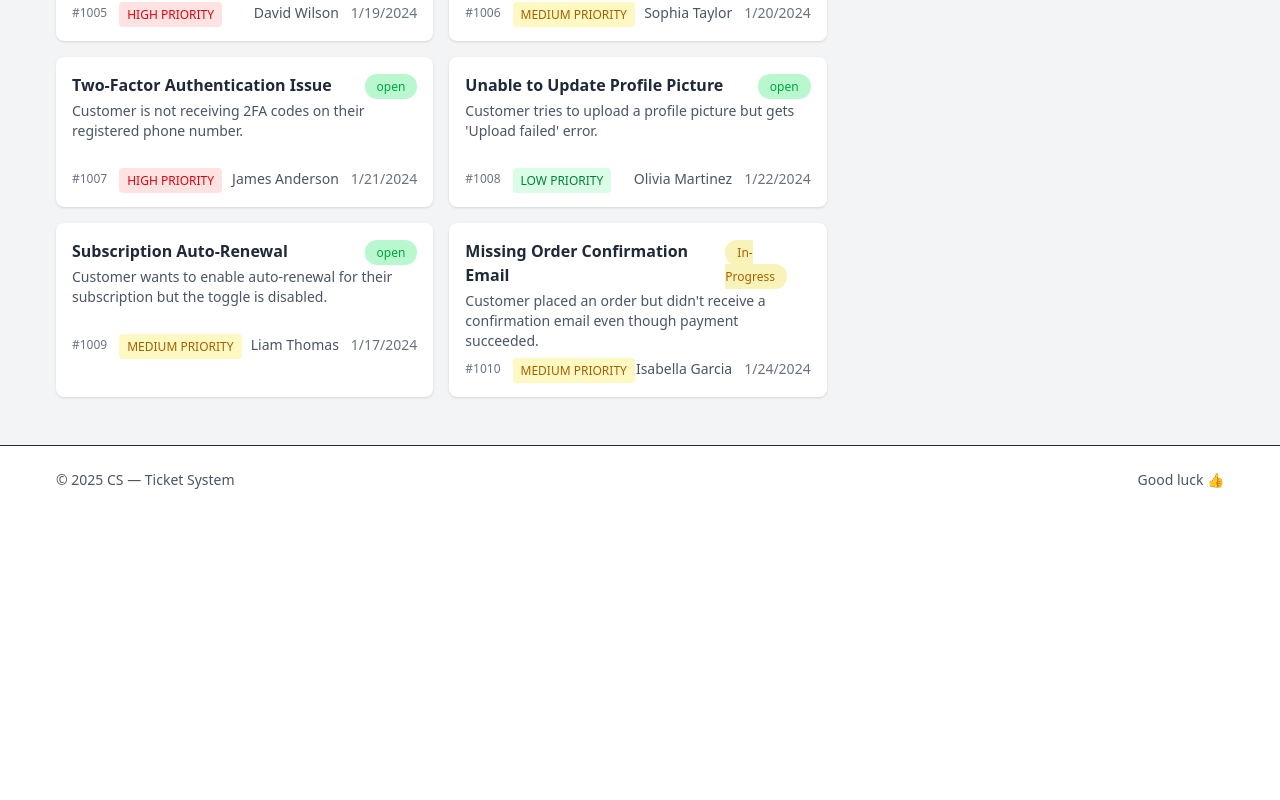
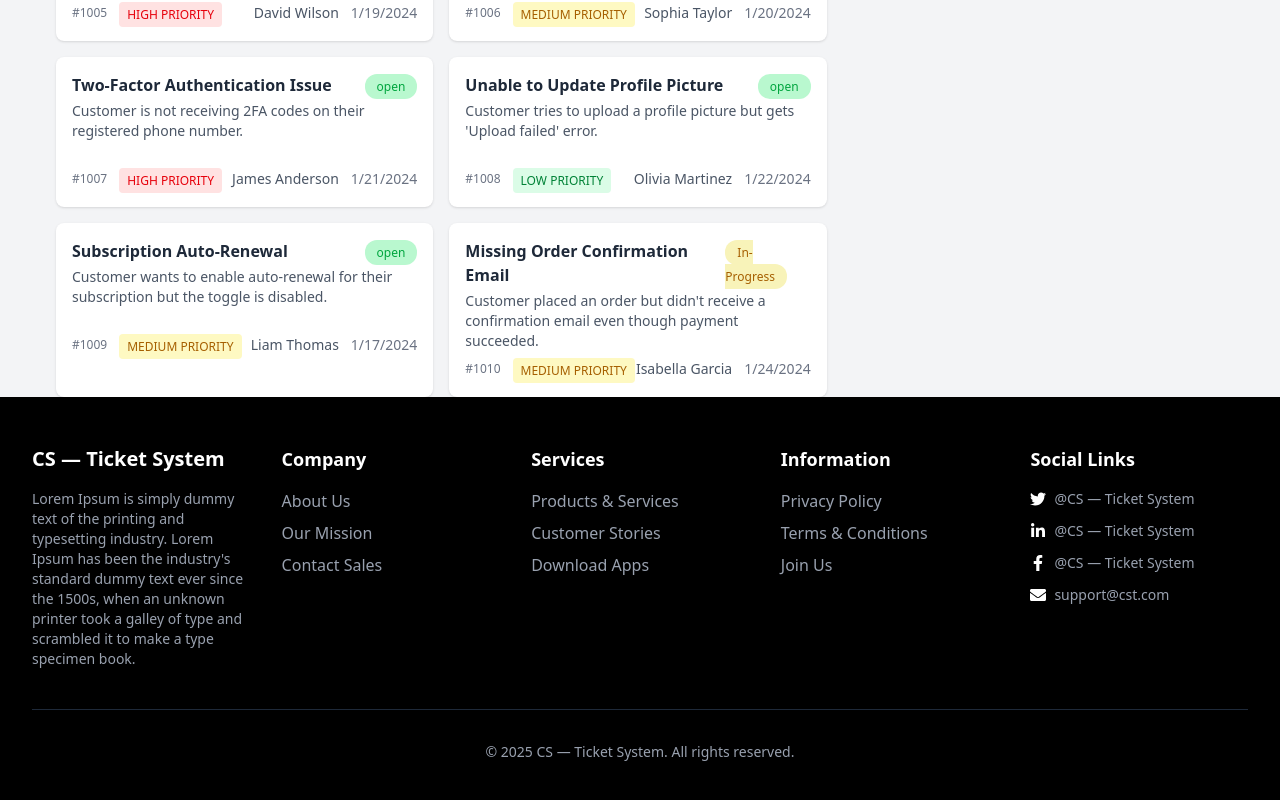
Before and after one commit to imran1476/Customer-Support-Zone, a React (Vite) app: page / in a window 1280 px wide. Shown: the part 817-1617 px from the top of the page. Before the commit the page ends 1331 px from the top, so only its background shows below. Built offline with nearby package versions, Linux system fonts and the light colour scheme.

Commit message:
footer part

```diff
--- a/package.json
+++ b/package.json
@@ -15,6 +15,7 @@
     "@tailwindcss/vite": "^4.1.13",
     "react": "^19.1.1",
     "react-dom": "^19.1.1",
+    "react-icons": "^5.5.0",
     "react-toastify": "^11.0.5",
     "tailwindcss": "^4.1.13"
   },
--- a/src/components/Footer.jsx
+++ b/src/components/Footer.jsx
@@ -1,11 +1,84 @@
 import React from "react";
+// Font Awesome Icons-এর জন্য এই লাইনগুলো প্রয়োজন।
+// আপনার প্রজেক্টে যদি Font Awesome সেটআপ না করা থাকে, তাহলে শুধু টেক্সট লিংকগুলো দেখাবে।
+// ধরে নিচ্ছি আপনি Tailwind CSS ব্যবহার করছেন।
+import { FaFacebookF, FaLinkedinIn, FaTwitter, FaEnvelope } from 'react-icons/fa';
 
 const Footer = () => {
   return (
-    <footer className="mt-12 bg-white border-t">
-      <div className="max-w-[1200px] mx-auto px-4 py-6 text-sm text-gray-600 flex flex-col md:flex-row justify-between items-center">
-        <div>© {new Date().getFullYear()} CS — Ticket System</div>
-        <div className="mt-2 md:mt-0">Good luck 👍</div>
+    // Outer container with black background
+    <footer className="bg-black text-gray-400">
+      <div className="max-w-7xl mx-auto px-4 sm:px-6 lg:px-8 py-12">
+        {/* Main Footer Content */}
+        <div className="grid grid-cols-2 md:grid-cols-5 gap-8 border-b border-gray-800 pb-10">
+
+          {/* Column 1: CS - Ticket System (Description) */}
+          <div className="col-span-2 md:col-span-1">
+            <h3 className="text-xl font-bold text-white mb-4">CS — Ticket System</h3>
+            <p className="text-sm">
+              Lorem Ipsum is simply dummy text of the printing and typesetting industry. Lorem Ipsum has been the industry's standard dummy text ever since the 1500s, when an unknown printer took a galley of type and scrambled it to make a type specimen book.
+            </p>
+          </div>
+
+          {/* Column 2: Company */}
+          <div>
+            <h4 className="text-lg font-semibold text-white mb-4">Company</h4>
+            <ul className="space-y-2">
+              <li><a href="#" className="hover:text-white transition duration-300">About Us</a></li>
+              <li><a href="#" className="hover:text-white transition duration-300">Our Mission</a></li>
+              <li><a href="#" className="hover:text-white transition duration-300">Contact Sales</a></li>
+            </ul>
+          </div>
+
+          {/* Column 3: Services */}
+          <div>
+            <h4 className="text-lg font-semibold text-white mb-4">Services</h4>
+            <ul className="space-y-2">
+              <li><a href="#" className="hover:text-white transition duration-300">Products & Services</a></li>
+              <li><a href="#" className="hover:text-white transition duration-300">Customer Stories</a></li>
+              <li><a href="#" className="hover:text-white transition duration-300">Download Apps</a></li>
+            </ul>
+          </div>
+
+          {/* Column 4: Information */}
+          <div>
+            <h4 className="text-lg font-semibold text-white mb-4">Information</h4>
+            <ul className="space-y-2">
+              <li><a href="#" className="hover:text-white transition duration-300">Privacy Policy</a></li>
+              <li><a href="#" className="hover:text-white transition duration-300">Terms & Conditions</a></li>
+              <li><a href="#" className="hover:text-white transition duration-300">Join Us</a></li>
+            </ul>
+          </div>
+
+          {/* Column 5: Social Links */}
+          <div>
+            <h4 className="text-lg font-semibold text-white mb-4">Social Links</h4>
+            <ul className="space-y-3">
+              <li className="flex items-center space-x-2">
+                <FaTwitter className="text-white" />
+                <a href="#" className="hover:text-white transition duration-300 text-sm">@CS — Ticket System</a>
+              </li>
+              <li className="flex items-center space-x-2">
+                <FaLinkedinIn className="text-white" />
+                <a href="#" className="hover:text-white transition duration-300 text-sm">@CS — Ticket System</a>
+              </li>
+              <li className="flex items-center space-x-2">
+                <FaFacebookF className="text-white" />
+                <a href="#" className="hover:text-white transition duration-300 text-sm">@CS — Ticket System</a>
+              </li>
+              <li className="flex items-center space-x-2">
+                <FaEnvelope className="text-white" />
+                <a href="#" className="hover:text-white transition duration-300 text-sm">support@cst.com</a>
+              </li>
+            </ul>
+          </div>
+
+        </div>
+
+        {/* Copyright Section */}
+        <div className="mt-8 text-center text-sm">
+          © {new Date().getFullYear()} CS — Ticket System. All rights reserved.
+        </div>
       </div>
     </footer>
   );
```
Also changed, not shown: 1 other file (tests, documents, lock files or other folders).
